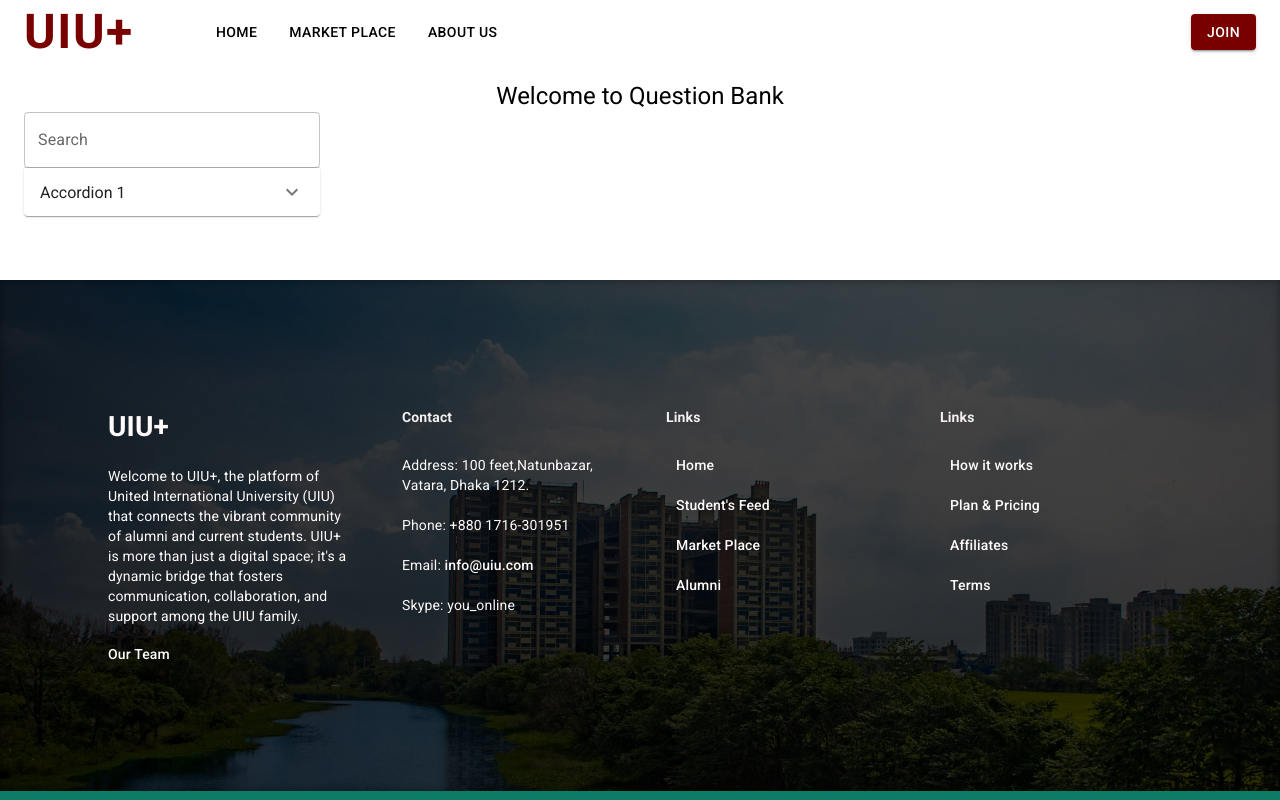
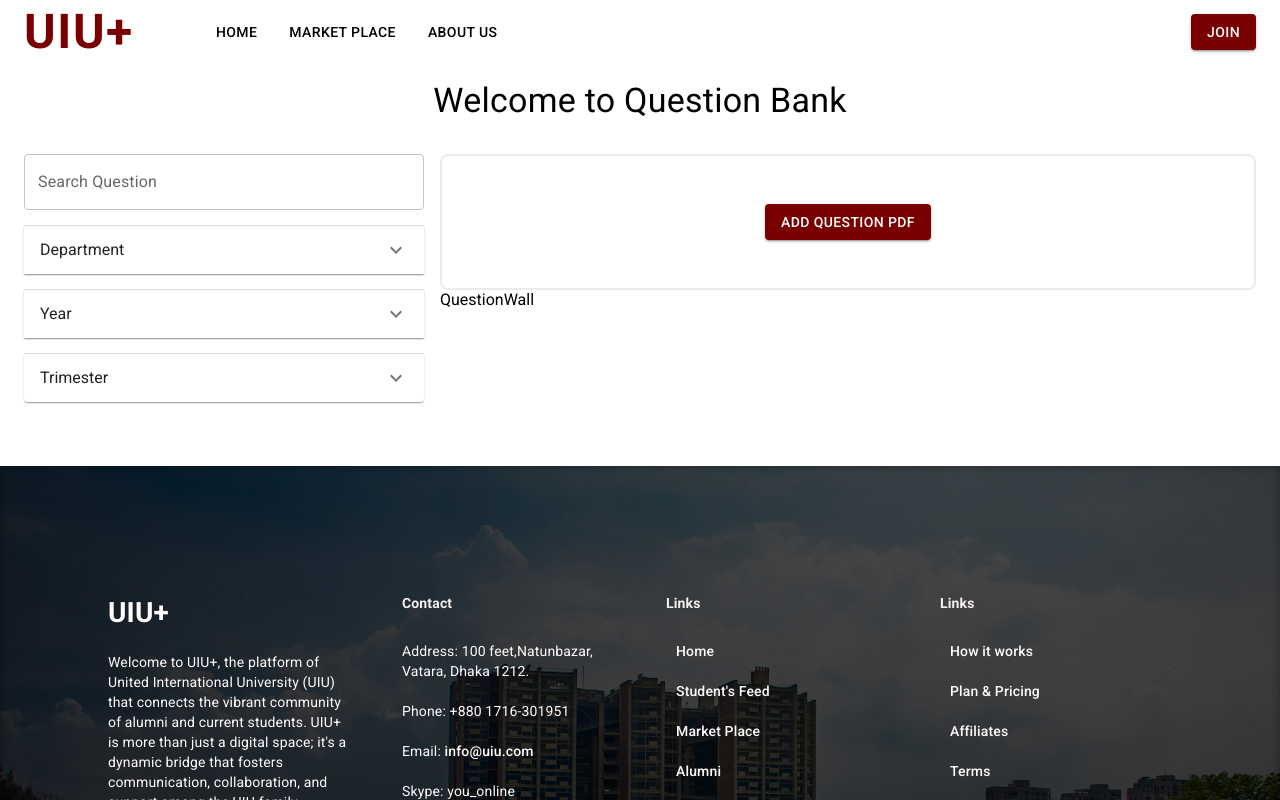
Before and after one commit to nadibahsan10/frontend, a React (Vite) app: page /question in a window 1280 px wide. Shown: the top 800 px of the page. Built offline with nearby package versions, Linux system fonts and the light colour scheme.

Commit message:
started question Bank

```diff
--- a/src/App.jsx
+++ b/src/App.jsx
@@ -76,7 +76,7 @@ const App = () => {
             <Route path="/feed/*" element={<Feed />} />
             <Route path="/inbox" element={<Message />} />
 
-            <Route path="/market" element={<MainQuestionBank />} />
+            <Route path="/market" element={<h1>Hello</h1>} />
 
             <Route path="/about" element={<About />} />
             <Route path="/question/*" element={<MainQuestionBank />} />
--- /dev/null
+++ b/src/QuestionBank/Component/AddPdf.jsx
@@ -0,0 +1,183 @@
+import React, { useState, useRef } from "react";
+import {
+  Box,
+  Button,
+  Modal,
+  Typography,
+  TextField,
+  InputLabel,
+  MenuItem,
+  FormControl,
+  Select,
+} from "@mui/material";
+import PictureAsPdfIcon from "@mui/icons-material/PictureAsPdf";
+
+import { useInput } from "../../CustomHooks/useInput";
+
+const AddPdf = () => {
+  const [open, setOpen] = useState(false);
+  const handleOpen = () => {
+    setOpen(true);
+  };
+  const handleClose = () => {
+    setOpen(false);
+  };
+  const pdfRef = useRef();
+  const { state, handleChange, uploadImage, updateImage } = useInput({
+    courseName: { value: "", isValid: true },
+    courseCode: { value: "", isValid: true },
+    department: { value: "CSE", isValid: true },
+    year: { value: "2023", isValid: true },
+    trimester: { value: "fall", isValid: true },
+    image: null,
+  });
+
+  const handleSubmit = (e) => {
+    e.preventDefault();
+    console.log(state);
+  };
+
+  return (
+    <>
+      <Modal open={open} onClose={handleClose}>
+        <Box
+          component="form"
+          position="absolute"
+          sx={{
+            width: "500px",
+            top: "50%",
+            left: "50%",
+            transform: "translate(-50%, -50%)",
+            backgroundColor: "white.main",
+            borderRadius: "4px",
+          }}
+          padding={4}
+        >
+          <Typography variant="h5">Add Question</Typography>
+          <Box
+            marginTop={2}
+            border="2px dotted #EBEBEB"
+            borderRadius={1}
+            height={100}
+            width="100%"
+            display="flex"
+            alignItems="center"
+            justifyContent="center"
+            flexDirection="column"
+          >
+            <PictureAsPdfIcon color="primary" sx={{ height: 50, width: 50 }} />
+            <Typography>
+              {state.image ? state.image[0].name : "Upload a PDF"}
+            </Typography>
+          </Box>
+          <br />
+          <input
+            onChange={uploadImage}
+            style={{ display: "none" }}
+            type="file"
+            name="pdf"
+            ref={pdfRef}
+            accept="application/pdf"
+          />
+          <Button
+            variant="contained"
+            onClick={() => {
+              pdfRef.current.click();
+            }}
+            fullWidth
+          >
+            Choose A File
+          </Button>
+
+          <TextField
+            sx={{ marginTop: 2 }}
+            value={state.courseName.value}
+            onChange={handleChange}
+            name="courseName"
+            fullWidth
+            label="Enter Course Name"
+          />
+          <TextField
+            sx={{ marginTop: 2 }}
+            fullWidth
+            value={state.courseCode.value}
+            onChange={handleChange}
+            name="courseCode"
+            label="Enter Course Code"
+          />
+
+          <FormControl sx={{ marginTop: 2 }} fullWidth>
+            <InputLabel id="demo-simple-select-label">Department</InputLabel>
+            <Select
+              name="department"
+              labelId="demo-simple-select-label"
+              id="demo-simple-select"
+              label="Department"
+              value={state.department.value}
+              onChange={handleChange}
+            >
+              <MenuItem value="CSE">CSE</MenuItem>
+              <MenuItem value="EEE">EEE</MenuItem>
+              <MenuItem value="BBA">BBA</MenuItem>
+            </Select>
+          </FormControl>
+          <FormControl sx={{ marginTop: 2 }} fullWidth>
+            <InputLabel id="demo-simple-select-label">Year</InputLabel>
+            <Select
+              name="year"
+              labelId="demo-simple-select-label"
+              id="demo-simple-select"
+              label="Year"
+              value={state.year.value}
+              onChange={handleChange}
+            >
+              <MenuItem value="2020">2020</MenuItem>
+              <MenuItem value="2021">2021</MenuItem>
+              <MenuItem value="2022">2022</MenuItem>
+              <MenuItem value="2023">2023</MenuItem>
+            </Select>
+          </FormControl>
+          <FormControl sx={{ marginTop: 2 }} fullWidth>
+            <InputLabel id="demo-simple-select-label">Trimester</InputLabel>
+            <Select
+              name="trimester"
+              labelId="demo-simple-select-label"
+              id="demo-simple-select"
+              label="Trimester"
+              value={state.trimester.value}
+              onChange={handleChange}
+            >
+              <MenuItem value="fall">Fall</MenuItem>
+              <MenuItem value="summer">Summer</MenuItem>
+              <MenuItem value="spring">Spring</MenuItem>
+            </Select>
+          </FormControl>
+
+          <Button
+            sx={{ marginTop: 2 }}
+            type="submit"
+            onClick={handleSubmit}
+            variant="contained"
+            fullWidth
+          >
+            Upload
+          </Button>
+        </Box>
+      </Modal>
+      <Box
+        padding={6}
+        borderRadius={2}
+        border="2px solid #EBEBEB"
+        display="flex"
+        alignItems="center"
+        justifyContent="center"
+      >
+        <Button variant="contained" onClick={handleOpen}>
+          ADD QUESTION PDF
+        </Button>
+      </Box>
+    </>
+  );
+};
+
+export default AddPdf;
--- /dev/null
+++ b/src/QuestionBank/Component/AddQuestion.jsx
@@ -0,0 +1,16 @@
+import React from "react";
+import { Box } from "@mui/material";
+
+import AddPdf from "./AddPdf";
+import QuestionWall from "./QuestionWall";
+
+const AddQuestion = () => {
+  return (
+    <Box>
+      <AddPdf />
+      <QuestionWall />
+    </Box>
+  );
+};
+
+export default AddQuestion;
--- /dev/null
+++ b/src/QuestionBank/Component/QuestionWall.jsx
@@ -0,0 +1,7 @@
+import React from "react";
+
+const QuestionWall = () => {
+  return <div>QuestionWall</div>;
+};
+
+export default QuestionWall;
--- a/src/QuestionBank/Component/SearchFilter.jsx
+++ b/src/QuestionBank/Component/SearchFilter.jsx
@@ -6,20 +6,63 @@ import AccordionSummary from "@mui/material/AccordionSummary";
 import AccordionDetails from "@mui/material/AccordionDetails";
 import ExpandMoreIcon from "@mui/icons-material/ExpandMore";
 import Button from "@mui/material/Button";
+import FormGroup from "@mui/material/FormGroup";
+import FormControlLabel from "@mui/material/FormControlLabel";
+import Checkbox from "@mui/material/Checkbox";
 
 const SearchFilter = () => {
   return (
     <Box component="form">
-      <TextField fullWidth label="Search"></TextField>
-      <Accordion>
+      <TextField fullWidth label="Search Question"></TextField>
+      <Accordion sx={{ marginTop: 2 }}>
         <AccordionSummary
           expandIcon={<ExpandMoreIcon />}
           aria-controls="panel1-content"
           id="panel1-header"
         >
-          Accordion 1
+          Department
         </AccordionSummary>
-        <AccordionDetails>HEllo</AccordionDetails>
+        <AccordionDetails>
+          <FormGroup>
+            <FormControlLabel control={<Checkbox />} label="CSE" />
+            <FormControlLabel control={<Checkbox />} label="EEE" />
+            <FormControlLabel control={<Checkbox />} label="BBA" />
+            <FormControlLabel control={<Checkbox />} label="ECONOMICS" />
+          </FormGroup>
+        </AccordionDetails>
+      </Accordion>
+      <Accordion sx={{ marginTop: 2 }}>
+        <AccordionSummary
+          expandIcon={<ExpandMoreIcon />}
+          aria-controls="panel1-content"
+          id="panel1-header"
+        >
+          Year
+        </AccordionSummary>
+        <AccordionDetails>
+          <FormGroup>
+            <FormControlLabel control={<Checkbox />} label="2020" />
+            <FormControlLabel control={<Checkbox />} label="2021" />
+            <FormControlLabel control={<Checkbox />} label="2022" />
+            <FormControlLabel control={<Checkbox />} label="2023" />
+          </FormGroup>
+        </AccordionDetails>
+      </Accordion>
+      <Accordion sx={{ marginTop: 2 }}>
+        <AccordionSummary
+          expandIcon={<ExpandMoreIcon />}
+          aria-controls="panel1-content"
+          id="panel1-header"
+        >
+          Trimester
+        </AccordionSummary>
+        <AccordionDetails>
+          <FormGroup>
+            <FormControlLabel control={<Checkbox />} label="Fall" />
+            <FormControlLabel control={<Checkbox />} label="Spring" />
+            <FormControlLabel control={<Checkbox />} label="Summer" />
+          </FormGroup>
+        </AccordionDetails>
       </Accordion>
     </Box>
   );
--- a/src/QuestionBank/Pages/QuestionBank.jsx
+++ b/src/QuestionBank/Pages/QuestionBank.jsx
@@ -1,5 +1,6 @@
 import React from "react";
 import SearchFilter from "../Component/SearchFilter";
+import AddQuestion from "../Component/AddQuestion";
 import { Container, Box, Typography } from "@mui/material";
 import Grid from "@mui/material/Grid";
 
@@ -7,14 +8,16 @@ const QuestionBank = () => {
   return (
     <Container maxWidth="xl">
       <Box marginTop={2}>
-        <Typography variant="h5" textAlign="center">
+        <Typography variant="h4" textAlign="center">
           Welcome to Question Bank
         </Typography>
-        <Grid container spacing={2}>
-          <Grid item xs={3}>
+        <Grid container sx={{ marginTop: 2 }} spacing={2}>
+          <Grid item xs={4}>
             <SearchFilter />
           </Grid>
-          <Grid item xs={9}></Grid>
+          <Grid item xs={8}>
+            <AddQuestion />
+          </Grid>
         </Grid>
       </Box>
     </Container>
```
